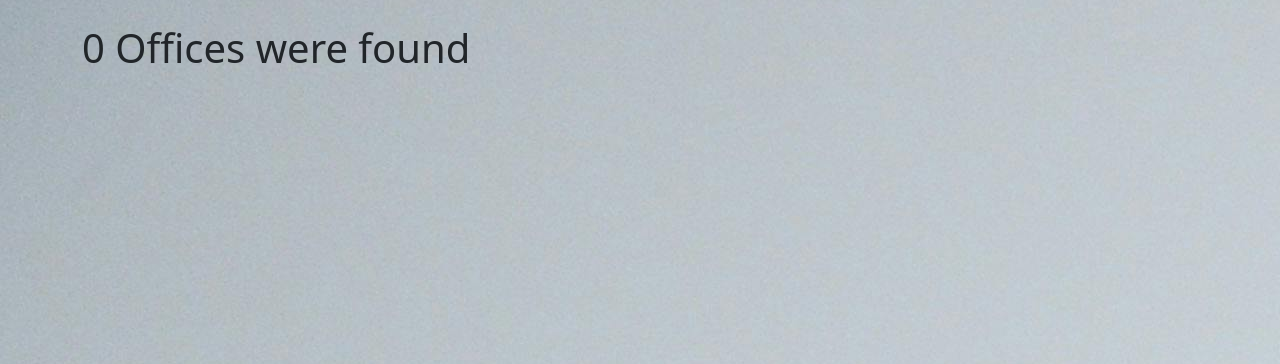
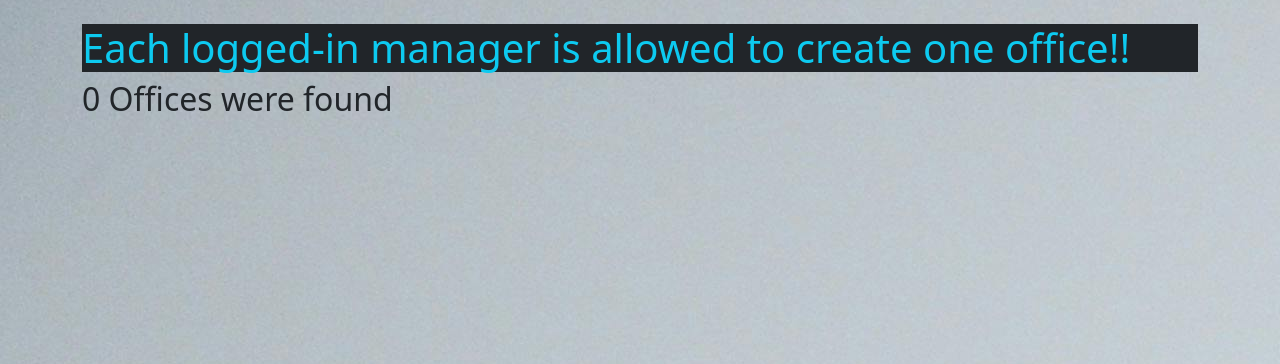
Before and after one commit to dev-tch/tcnproject, a Django app: page /tcn/manager/offices/ in a window 1280 px wide. Shown: the part 56-420 px from the top of the page. Run offline with Django 5.2, Linux system fonts and the light colour scheme; data that the repository does not hold is empty; some libraries are stand-ins or nearby versions.

Commit message:
- Implement page 'manager/offices/str:ref_office/update/' to update an office
- Redirect manager user to 'manager/offices/str:ref_office/update/' when he click the 'Update' button on the office list page

- Add a new view UpdateOfficeView, inheriting from FormView, to initialize the update form and save it to the database

- Add a new template update_office.html rendered by the 'manager/offices/str:ref_office/update/' page

- Fix the redirect success for creating an office and add information in its template

```diff
--- a/tcn/manager_forms.py
+++ b/tcn/manager_forms.py
@@ -5,3 +5,8 @@ class OfficeCreationForm(forms.ModelForm):
     class Meta:
         model = Office
         fields = ['ref', 'name', 'country', 'state', 'region', 'address' , 'number_of_windows']
+
+class OfficeUpdateForm(forms.ModelForm):
+    class Meta:
+        model = Office
+        fields = ['name', 'country', 'state', 'region', 'address' , 'number_of_windows']
--- a/tcn/templates/tcn/create_office.html
+++ b/tcn/templates/tcn/create_office.html
@@ -10,7 +10,7 @@
     <link href="{% static 'tcn/css/form.css' %}" rel="stylesheet" />
     <div class="container px-4 py-5 px-md-5 text-center text-lg-start my-5">
         {% if user.is_authenticated and  user.role == 'manager' %}
-        <button type="button" class="btn btn-primary" onclick="window.location.href='{% url 'tcn:home' %}'">
+        <button type="button" class="btn btn-primary" onclick="window.location.href='{% url 'tcn:listOffices' %}'">
             goback
         </button>
         {% else %}
--- a/tcn/templates/tcn/list_offices.html
+++ b/tcn/templates/tcn/list_offices.html
@@ -3,7 +3,9 @@
 {% block title %}List Offices{% endblock %}
 
 {% block content %}
-<h1> {{ office_list.count }} Offices were found </h1>
+
+<h1 class="text-info bg-dark" >Each logged-in manager is allowed to create one office!!</h1>
+<h2> {{ office_list.count }} Offices were found </h2>
 <div class="d-flex justify-content-start align-items-start gap-3">
     {% for office in office_list %}
         <div class="card" style="width: 18rem;">
@@ -29,7 +31,11 @@
             {% if office.ref == 'guest' %}
             <p class="text-danger font-weight-bold">change denied for default office!!</p>
             {% else %}
-            <button type="button" class="btn btn-primary">update</button>
+            <button type="button" class="btn btn-primary" onclick="updateOffice(this)"
+            data-ref-office="{{ office.ref}}"
+            >
+                update
+            </button>
             <button type="button" class="btn btn-danger">Delete</button>
             {% endif %}
             </div>
@@ -37,3 +43,15 @@
     {% endfor %}
 </div>
 {% endblock %}
+{% block extra_js %}
+<script>
+    function updateOffice(buttonUpdateOffice) {
+        if (buttonUpdateOffice !== undefined && buttonUpdateOffice !== null) {
+            const ref_office = buttonUpdateOffice.getAttribute('data-ref-office');
+            const updateUrl = `/tcn/manager/offices/${ref_office}/update/`;
+            // Redirect to the update URL directly
+            window.location.href = updateUrl;
+        }
+    }
+</script>
+{% endblock %}
--- a/tcn/urls.py
+++ b/tcn/urls.py
@@ -15,6 +15,8 @@ urlpatterns = [
     path("manager/offices/", views.ListOffices.as_view(), name="listOffices"),
     path("manager/agents/", views.ListAgents.as_view(), name="listAgents"),
     path("client/trackedOffices/", views.ListTrackedOffices.as_view(), name='listTrackedOffices'),
+    path('manager/offices/<str:ref_office>/update/', views.UpdateOfficeView.as_view(), name='updateOfficeForm')
+   ,
     # api section
     path('api/status/', views_api.status, name='apiStatus'),
     path('api/windows/<int:number_window>/assign-agent/', views_api.assign_agent_to_window, name='apiWindowAssignAgent'),
--- a/tcn/views.py
+++ b/tcn/views.py
@@ -1,14 +1,14 @@
 #from django.contrib.auth.forms import UserCreationForm
 from django.db.models import F, Case, When, IntegerField
 from .forms import CustomUserCreationForm
-from .manager_forms import OfficeCreationForm
+from .manager_forms import OfficeCreationForm, OfficeUpdateForm
 from django.urls import reverse_lazy
 #from django.views.generic import CreateView
 from django.views.generic.edit import FormView
 from django.views.generic import ListView
 from .models import Office, CustomUser, Window
 from django.shortcuts import render
-
+from django.shortcuts import get_object_or_404
 
 #class SignUpView(CreateView):
 class SignUpView(FormView):
@@ -47,6 +47,8 @@ class CreateOfficeView(FormView):
             user.office_id = office_instance.ref
             user.save()
         return super().form_valid(form)
+    def get_success_url(self):
+        return reverse_lazy('tcn:listOffices')
 
 class ListOffices(ListView):
     model = Office
@@ -124,3 +126,44 @@ class ListTrackedOffices(ListView):
         client_user = self.request.user
         offices = Office.objects.filter(counter_notifications__client=client_user, counter_notifications__is_enabled=True).exclude(ref='guest')
         return offices
+
+## update office module
+class UpdateOfficeView(FormView):
+    #form_class = UserCreationForm
+    form_class = OfficeUpdateForm
+    success_url = reverse_lazy("tcn:home")
+    template_name = "tcn/update_office.html"
+
+    def get_office_to_update(self):
+        # access parameters 'ref_office' included in the URL
+        ref_office = self.kwargs.get('ref_office')
+        return get_object_or_404(Office, ref=ref_office)
+
+    def get_initial(self):
+        # get the initial object form
+        initial = super().get_initial()
+        # init the form from database based on ref_office
+        office_instance = self.get_office_to_update()
+        initial.update({
+            'name': office_instance.name,
+            'country': office_instance.country,
+            'state': office_instance.state,
+            'region': office_instance.region,
+            'address': office_instance.address,
+            'number_of_windows': office_instance.number_of_windows,
+        })
+        return initial
+
+    def form_valid(self, form):
+        office_to_update = self.get_office_to_update()
+        office_to_update.name = form.cleaned_data['name']
+        office_to_update.country = form.cleaned_data['country']
+        office_to_update.state = form.cleaned_data['state']
+        office_to_update.region = form.cleaned_data['region']
+        office_to_update.address = form.cleaned_data['address']
+        office_to_update.number_of_windows = form.cleaned_data['number_of_windows']
+        office_to_update.save()
+        return super().form_valid(form)
+
+    def get_success_url(self):
+        return reverse_lazy('tcn:listOffices')
```
Also changed, not shown: tcn/templates/tcn/update_office.html (added, +94 -0 lines).
